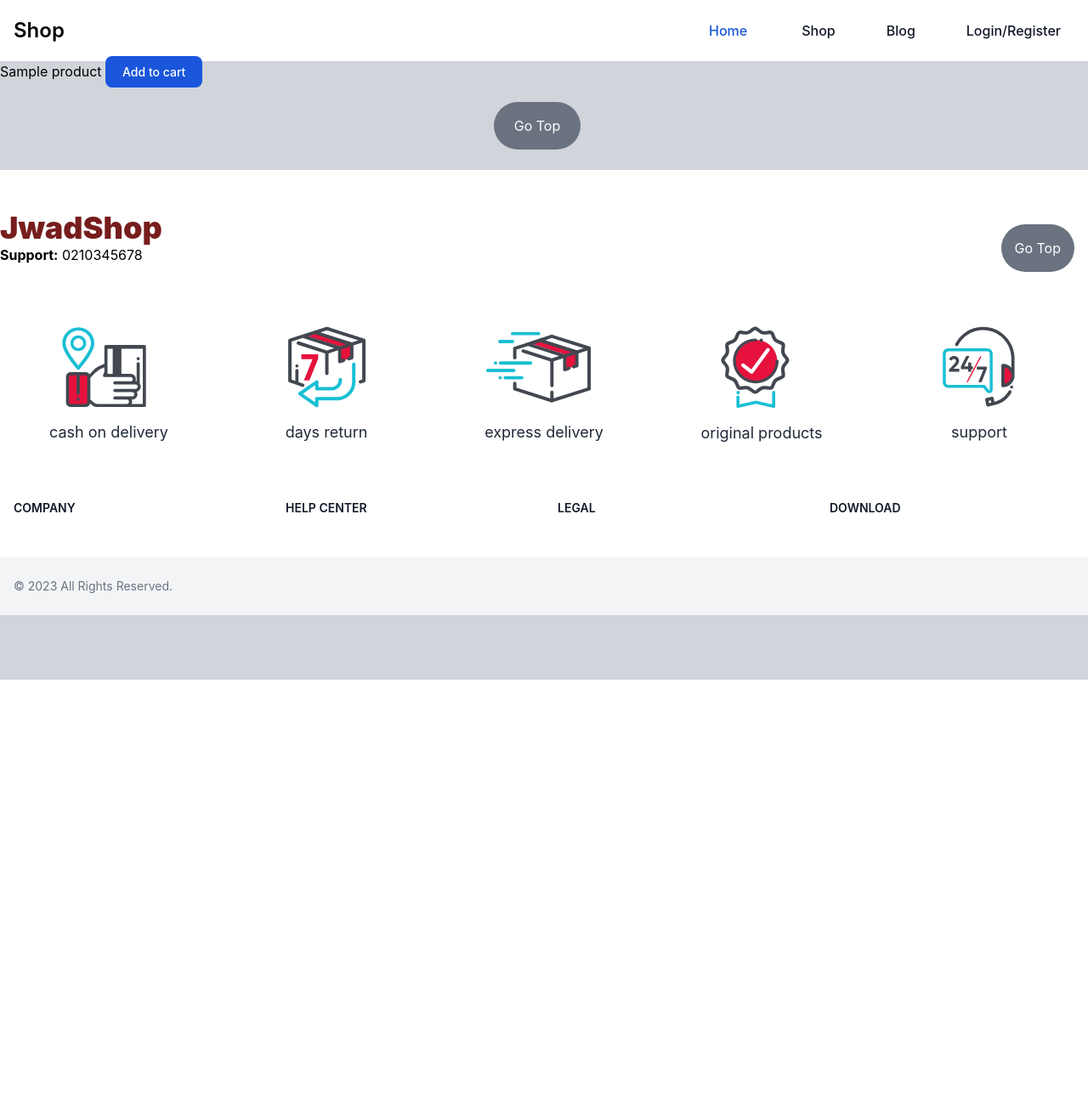
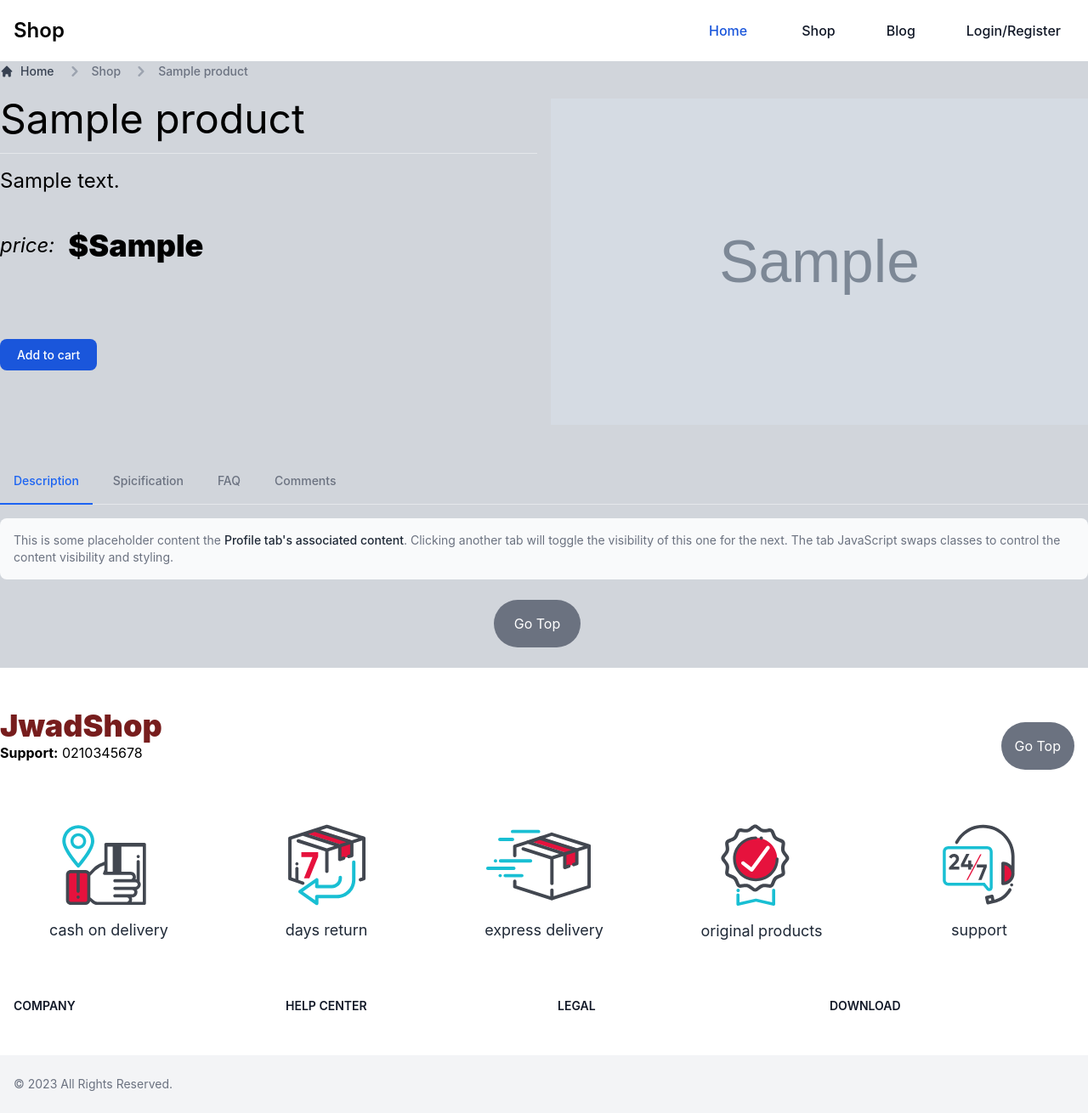
Before and after one commit to javadfathy/store_nodejs, a Node server app: page /shop/product/600000000000000000000001 in a window 1280 px wide. Shown: the whole page at 85% size. Before the commit the page ends 800 px from the top, so only its background shows below. Run offline with Node 20, Linux system fonts and the light colour scheme; tables that the repository leaves empty hold one stand-in row (values such as "Sample post"); grey boxes marked "Sample" are stand-in pictures; some libraries are stand-ins or nearby versions.

Commit message:
add product page

```diff
--- a/views/front/auth/index.ejs
+++ b/views/front/auth/index.ejs
@@ -1,4 +1,5 @@
 <%- include('../../includes/header.ejs') %>
+<section class="max-w-screen-xl mx-auto container">
     <%- include('../../includes/breadcrumb.ejs', {breads: ['Login / Register']}) %>
 
     <% if (errorMessage) { %>
@@ -16,6 +17,6 @@
         </div>
     </div>
 
-
+</section>
 
 <%- include('../../includes/footer.ejs') %>
--- a/views/front/blog/blog.ejs
+++ b/views/front/blog/blog.ejs
@@ -1,4 +1,5 @@
 <%- include('../../includes/header.ejs') %>
+<section class="max-w-screen-xl mx-auto container">
     <%- include('../../includes/breadcrumb.ejs', {breads: ['Blog']}) %>
 
     <div class="flex flex-wrap gap-6 items-center ">
@@ -19,6 +20,6 @@
             <p>not found post</p>
         <% } %>
     </div>
-
+</section>
 
 <%- include('../../includes/footer.ejs') %>
--- a/views/front/shop/cart.ejs
+++ b/views/front/shop/cart.ejs
@@ -1,6 +1,7 @@
 <%- include('../../includes/header.ejs') %>
+<section class="max-w-screen-xl mx-auto container">
 <%- include('../../includes/breadcrumb.ejs', {breads: ['Shop', 'Cart']}) %>
-    <section>
+
        <% if (products) { %>
 
             <div class="relative overflow-x-auto shadow-md sm:rounded-lg">
--- a/views/front/shop/product.ejs
+++ b/views/front/shop/product.ejs
@@ -1,6 +1,55 @@
 <%- include('../../includes/header.ejs') %>
-    <section>
-       <%= product.title %>
-       <%- include('../../includes/add-to-cart.ejs',{productId: product._id, isAuth: isAuth}) %>
-    </section>
+<section class="max-w-screen-xl mx-auto container">
+    <%- include('../../includes/breadcrumb.ejs', {breads: ['Shop', product.title]}) %>
+        <div class="grid grid-cols-2 gap-4">
+            <div>
+                <h1 class="text-5xl"><%= product.title %></h1>
+                <hr class="my-4">
+                <p class="text-justify text-2xl"><%= product.description %></p>
+                <div class="text-2xl mt-10 flex items-center">
+                    <i>price: </i>
+                    <p class="inline-block text-4xl pl-4 font-black">$<%= product.price %></p>
+                </div>
+                <div class=" pt-24">
+                    <%- include('../../includes/add-to-cart.ejs',{productId: product._id, isAuth: isAuth}) %>
+                </div>
+            </div>
+            <div>
+                <img class="w-full h-96 object-cover" src="/<%= product.thumbnail %>" alt="">
+            </div>
+        </div>
+        <!-- Tabs -->
+        <div class="mt-10">
+            <div class="mb-4 border-b border-gray-200 dark:border-gray-700">
+                <ul class="flex flex-wrap -mb-px text-sm font-medium text-center" id="myTab" data-tabs-toggle="#myTabContent" role="tablist">
+                    <li class="mr-2" role="presentation">
+                        <button class="inline-block p-4 border-b-2 rounded-t-lg" id="profile-tab" data-tabs-target="#profile" type="button" role="tab" aria-controls="profile" aria-selected="false">Description</button>
+                    </li>
+                    <li class="mr-2" role="presentation">
+                        <button class="inline-block p-4 border-b-2 border-transparent rounded-t-lg hover:text-gray-600 hover:border-gray-300 dark:hover:text-gray-300" id="dashboard-tab" data-tabs-target="#dashboard" type="button" role="tab" aria-controls="dashboard" aria-selected="false">Spicification</button>
+                    </li>
+                    <li class="mr-2" role="presentation">
+                        <button class="inline-block p-4 border-b-2 border-transparent rounded-t-lg hover:text-gray-600 hover:border-gray-300 dark:hover:text-gray-300" id="settings-tab" data-tabs-target="#settings" type="button" role="tab" aria-controls="settings" aria-selected="false">FAQ</button>
+                    </li>
+                    <li role="presentation">
+                        <button class="inline-block p-4 border-b-2 border-transparent rounded-t-lg hover:text-gray-600 hover:border-gray-300 dark:hover:text-gray-300" id="contacts-tab" data-tabs-target="#contacts" type="button" role="tab" aria-controls="contacts" aria-selected="false">Comments</button>
+                    </li>
+                </ul>
+            </div>
+            <div id="myTabContent">
+                <div class="hidden p-4 rounded-lg bg-gray-50 dark:bg-gray-800" id="profile" role="tabpanel" aria-labelledby="profile-tab">
+                    <p class="text-sm text-gray-500 dark:text-gray-400">This is some placeholder content the <strong class="font-medium text-gray-800 dark:text-white">Profile tab's associated content</strong>. Clicking another tab will toggle the visibility of this one for the next. The tab JavaScript swaps classes to control the content visibility and styling.</p>
+                </div>
+                <div class="hidden p-4 rounded-lg bg-gray-50 dark:bg-gray-800" id="dashboard" role="tabpanel" aria-labelledby="dashboard-tab">
+                    <p class="text-sm text-gray-500 dark:text-gray-400">This is some placeholder content the <strong class="font-medium text-gray-800 dark:text-white">Dashboard tab's associated content</strong>. Clicking another tab will toggle the visibility of this one for the next. The tab JavaScript swaps classes to control the content visibility and styling.</p>
+                </div>
+                <div class="hidden p-4 rounded-lg bg-gray-50 dark:bg-gray-800" id="settings" role="tabpanel" aria-labelledby="settings-tab">
+                    <p class="text-sm text-gray-500 dark:text-gray-400">This is some placeholder content the <strong class="font-medium text-gray-800 dark:text-white">Settings tab's associated content</strong>. Clicking another tab will toggle the visibility of this one for the next. The tab JavaScript swaps classes to control the content visibility and styling.</p>
+                </div>
+                <div class="hidden p-4 rounded-lg bg-gray-50 dark:bg-gray-800" id="contacts" role="tabpanel" aria-labelledby="contacts-tab">
+                    <p class="text-sm text-gray-500 dark:text-gray-400">This is some placeholder content the <strong class="font-medium text-gray-800 dark:text-white">Contacts tab's associated content</strong>. Clicking another tab will toggle the visibility of this one for the next. The tab JavaScript swaps classes to control the content visibility and styling.</p>
+                </div>
+            </div>
+        </div>
+</section>
 <%- include('../../includes/footer.ejs') %>
--- a/views/front/shop/products.ejs
+++ b/views/front/shop/products.ejs
@@ -1,4 +1,5 @@
 <%- include('../../includes/header.ejs') %>
+<section class="max-w-screen-xl mx-auto container">
 <%- include('../../includes/breadcrumb.ejs', {breads: ['Shop']}) %>
 <div class=" flex flex-row flex-wrap gap-4">
 <% if (products.length > 0) { %>
@@ -30,6 +31,7 @@
     <p>not found product</p>
 <% } %>
 </div>
+</section>
 
 <%- include('../../includes/pagination.ejs') %>
 <%- include('../../includes/footer.ejs') %>
```
Also changed, not shown: controllers/index.js (+12 -5 lines), views/front/index.ejs (+10 -9 lines), product-thumbnail/Tue May 30 2023-Presentation view when Show Figma UI is unchecked in the Options menu.png (added). Lines whose indentation alone changed are shown as unchanged.
